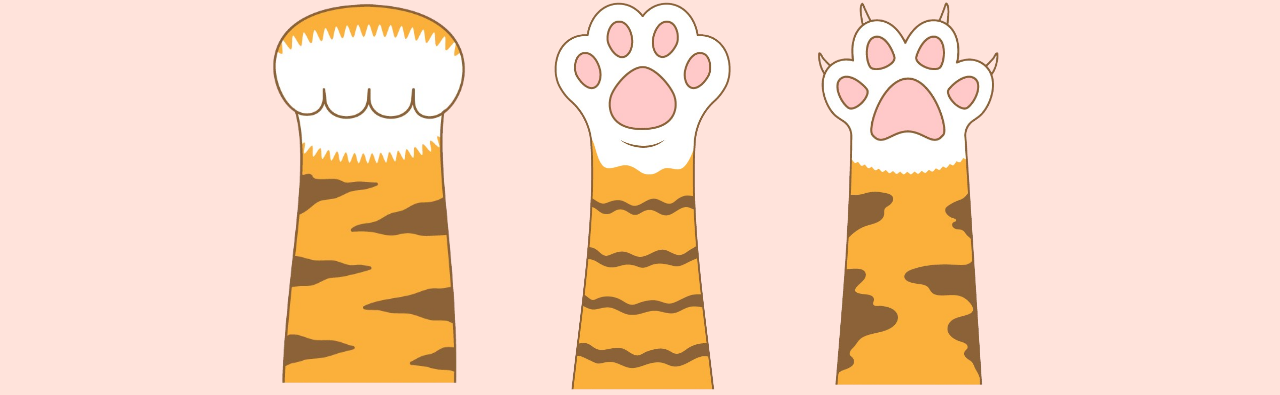
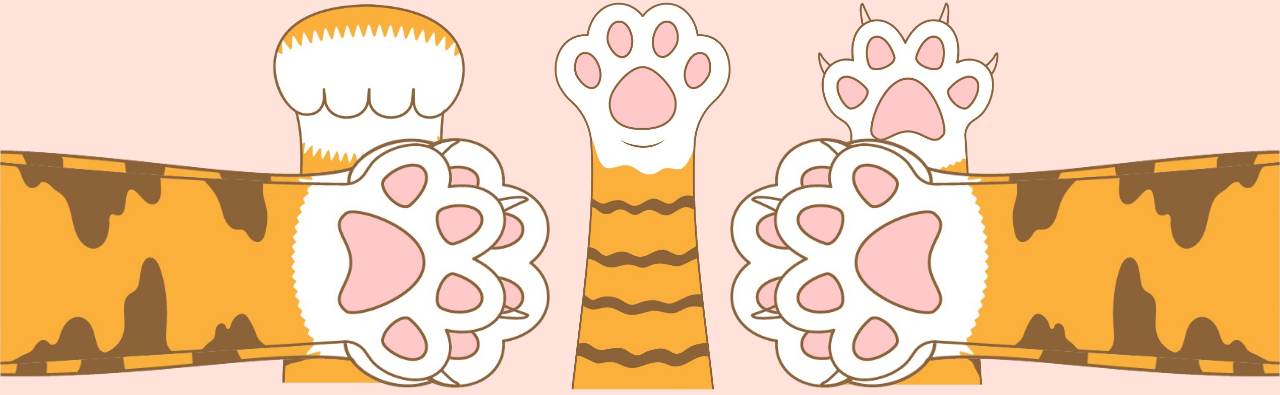
Before and after one commit to AkzechKyla/RockPaperScissorsGame, a plain HTML site: page rock-paper-scissors.html in a window 1280 px wide. Shown: the part 142-537 px from the top of the page. Drawn offline with Linux system fonts and the light colour scheme; a web font is replaced by a local one.

Commit message:
Add more images

```diff
--- a/rock-paper-scissors.html
+++ b/rock-paper-scissors.html
@@ -35,9 +35,15 @@
             </div>
         </div>
         <div class="top-container">
-            <img class="left-loading-move" src="img/paper-paw-horizontal-left.png">
-            <img class="right-loading-move" src="img/paper-paw-horizontal-right.png">
+            <img class="horizontal-paw left-loading-move" src="img/rock-paw-horizontal-left.png">
+            <img class="horizontal-paw right-loading-move" src="img/rock-paw-horizontal-right.png">
         </div>
+        <img class="horizontal-paw players-move-img" src="img/rock-paw-horizontal-left.png">
+        <img class="horizontal-paw players-move-img" src="img/paper-paw-horizontal-left.png">
+        <img class="horizontal-paw players-move-img" src="img/scissors-paw-horizontal-left.png">
+        <img class="horizontal-paw computers-move-img" src="img/rock-paw-horizontal-right.png">
+        <img class="horizontal-paw computers-move-img" src="img/paper-paw-horizontal-right.png">
+        <img class="horizontal-paw computers-move-img" src="img/scissors-paw-horizontal-right.png">
 
         <script src="scripts/main.js"></script>
     </body>
--- a/styles/style.css
+++ b/styles/style.css
@@ -77,9 +77,7 @@ button {
 
 .left-loading-move {
     position: absolute;
-    top: 35%;
     left: 0;
-    height: 250px;
     transform: translateX(-600px);
     /* animation: slideInLeft 1s ease-in-out, moveUpDown 1.5s linear 1s; */
 }
@@ -96,9 +94,7 @@ button {
 
 .right-loading-move {
     position: absolute;
-    top: 35%;
     right: 0;
-    height: 250px;
     transform: translateX(600px);
     /* animation: slideInRight 1s ease-in-out, moveUpDown 1.5s linear 1s; */
 }
@@ -121,3 +117,19 @@ button {
         transform: translateY(-100px);
     }
 }
+
+.horizontal-paw {
+    top: 35%;
+    height: 250px;
+}
+
+.players-move-img {
+    position: absolute;
+    left: 0;
+
+}
+
+.computers-move-img {
+    position: absolute;
+    right: 0;
+}
```
